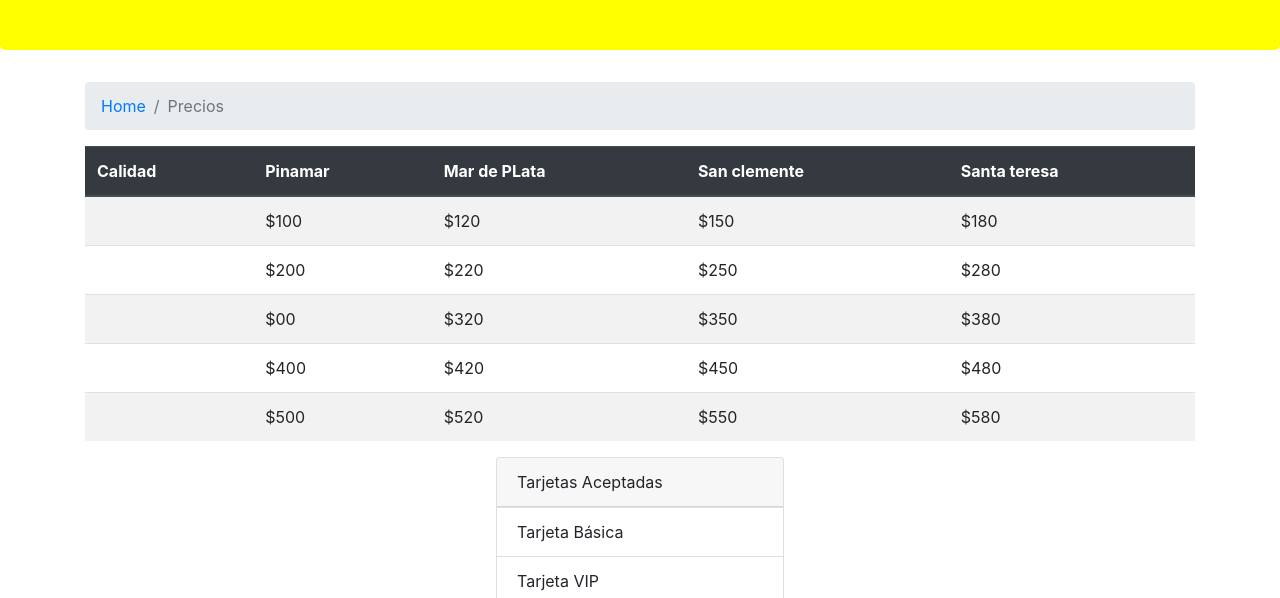
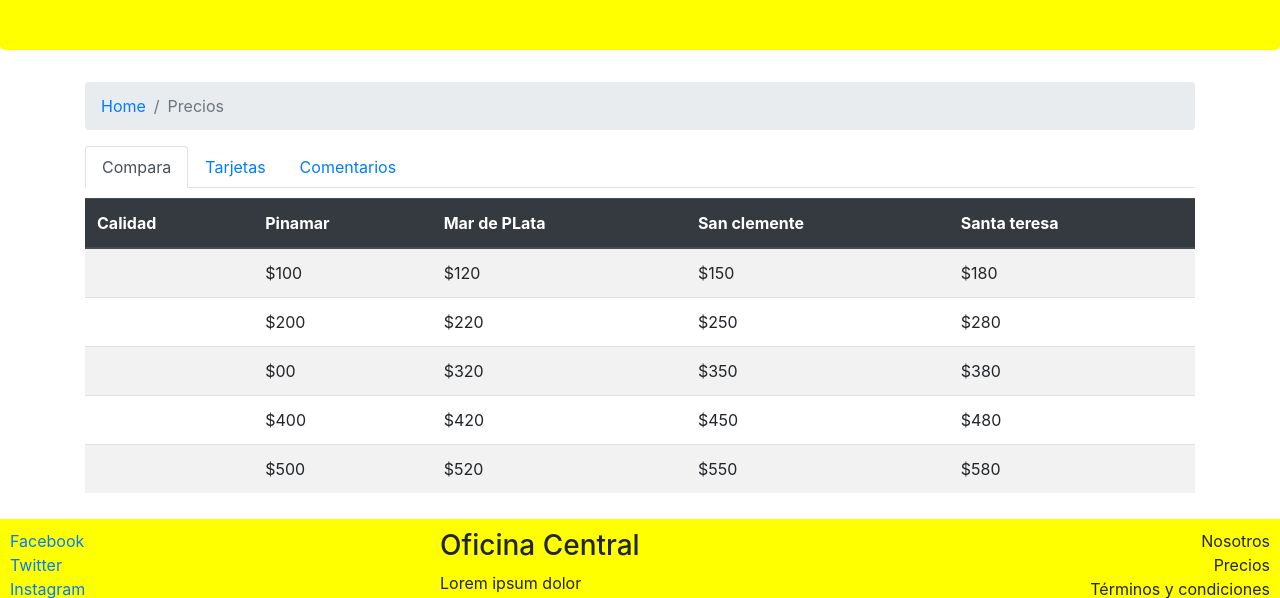
Before and after one commit to jamythariza/FullStack_Coursera, a website: page precios.html in a window 1280 px wide. Shown: the part 190-788 px from the top of the page. Drawn offline with nearby package versions, Linux system fonts and the light colour scheme; a web font is replaced by a local one.

Commit message:
usando pestañas en navegación pills.

```diff
--- a/css/main.css
+++ b/css/main.css
@@ -17,3 +17,6 @@ footer{
     padding: 2px 0px;
     margin-top: 10px;
 }
+.tab-content{
+    padding-top: 10px;
+}
--- a/precios.html
+++ b/precios.html
@@ -50,6 +50,22 @@
         <li class="breadcrumb-item active" aria-current="page">Precios</li>
       </ol>
     </nav>
+    <ul class="nav nav-tabs">
+      <li class="nav-item">
+        <a class="nav-link active" href="#compara" id="compara-tab" data-toggle="tab" role="tab" aria-controls="compara"
+          aria-selected="true">Compara</a>
+      </li>
+      <li class="nav-item">
+        <a class="nav-link" href="#tarjetas" id="tarjetas-tab" data-toggle="tab" role="tab" aria-controls="tarjetas"
+          aria-selected="true">Tarjetas</a>
+      </li>
+      <li class="nav-item">
+        <a class="nav-link" href="#comentarios" id="comentarios-tab" data-toggle="tab" role="tab"
+          aria-controls="comentarios" aria-selected="true">Comentarios</a>
+      </li>
+    </ul>
+    <div class="tab-content" id="myTabContent">
+      <div class="tab-pane fade show active" id="compara" role="tabpanel" aria-labelledby="compara-tab">
         <div class="table-responsive">
           <table class="table table-striped">
             <thead class="thead-dark">
@@ -107,6 +123,8 @@
             </tbody>
           </table>
         </div>
+      </div>
+      <div class="tab-pane fade" id="tarjetas" role="tabpanel" aria-labelledby="tarjetas-tab">
         <div class="d-flex justify-content-center">
           <div class="card" style="width: 18rem;">
             <div class="card-header">
@@ -117,6 +135,11 @@
               <li class="list-group-item">Tarjeta VIP</li>
               <li class="list-group-item">Tarjeta Black</li>
             </ul>
+          </div>
+        </div>
+      </div>
+      <div class="tab-pane fade" id="comentarios" role="tabpanel" aria-labelledby="comentarios-tab">
+        ...Comentarios
       </div>
     </div>
   </div>
```
Also changed, not shown: README.md. Lines whose indentation alone changed are shown as unchanged.
